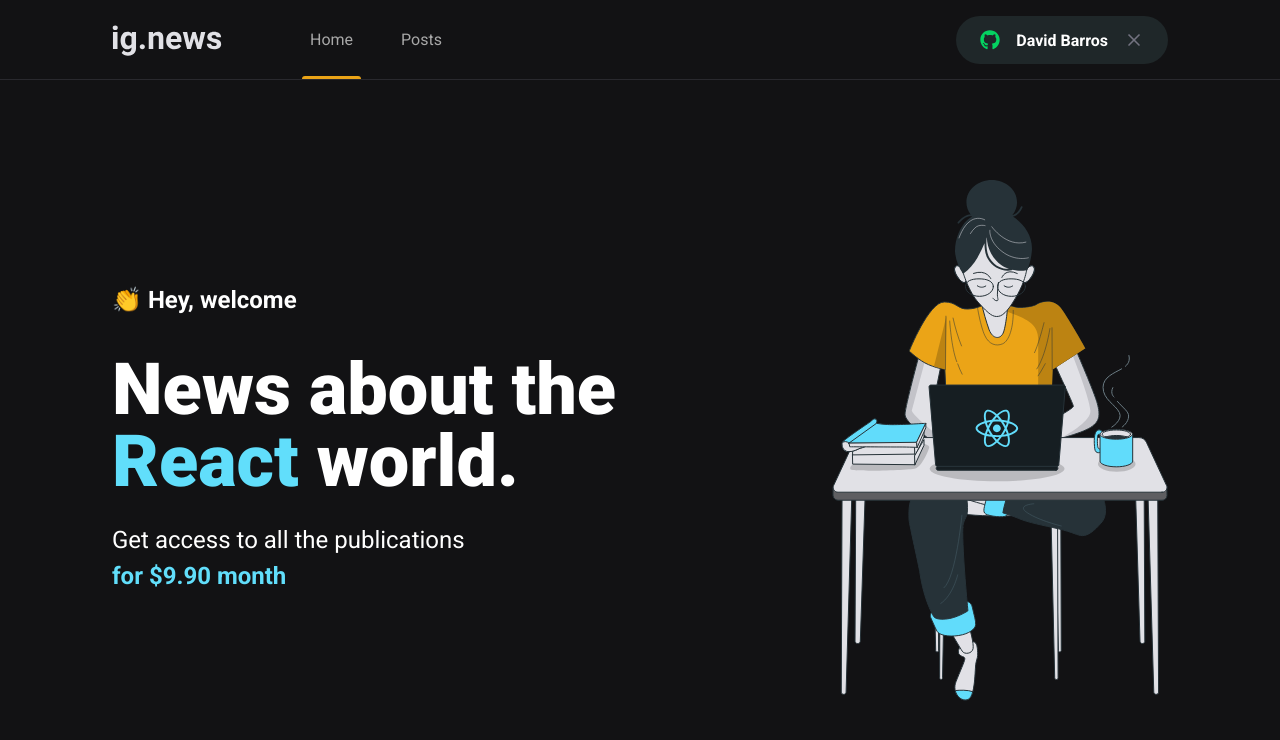
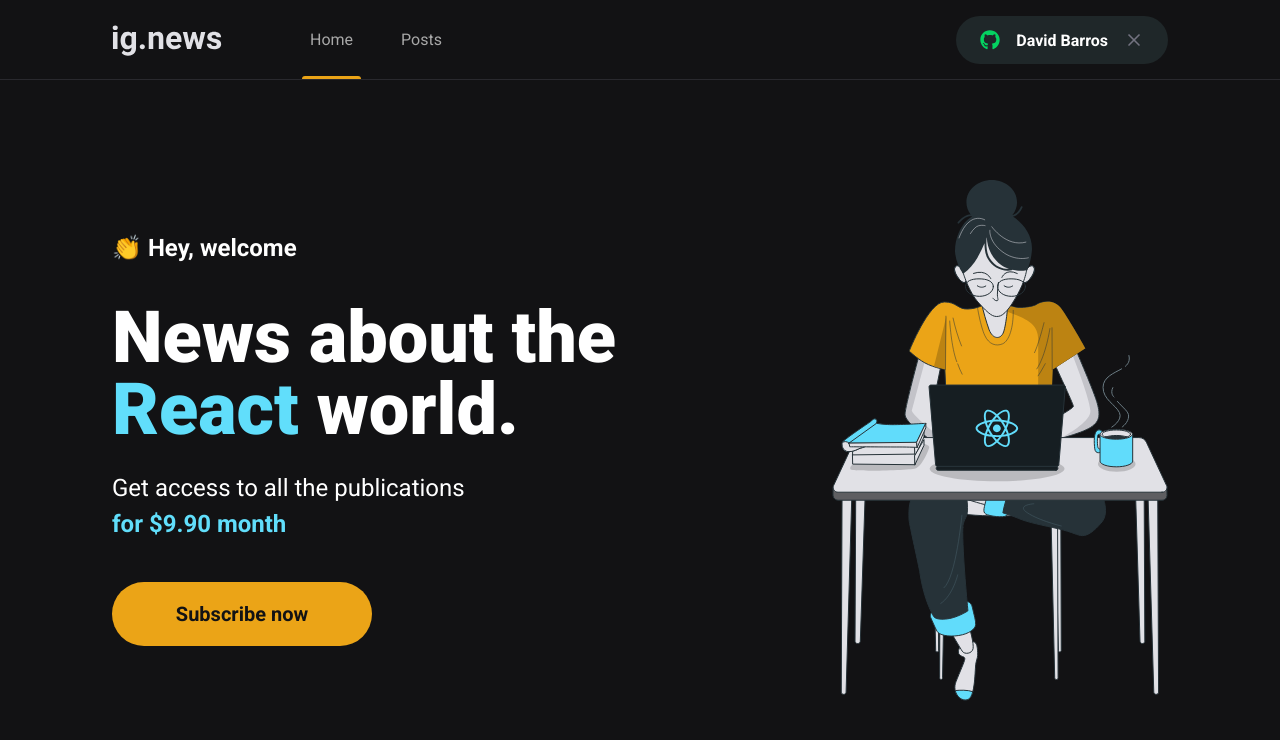
Before and after one commit to dwbarros/IgNews, a Next.js app: page / in a window 1280 px wide. Shown: the top 740 px of the page. Built offline with nearby package versions, Linux system fonts and the light colour scheme.

Commit message:
Create SubscribeButton component.

```diff
--- /dev/null
+++ b/src/components/SubscribeButton/index.tsx
@@ -0,0 +1,12 @@
+import styles from './styles.module.scss';
+
+export function SubscribeButton() {
+    return (
+        <button
+            type="button"
+            className={styles.subscribeButton}
+        >
+            Subscribe now
+        </button>
+    );
+}
--- /dev/null
+++ b/src/components/SubscribeButton/styles.module.scss
@@ -0,0 +1,20 @@
+.subscribeButton {
+    width: 260px;
+    height: 4rem;
+    border: 0;
+    border-radius: 2rem;
+    background: var(--yellow-500);
+    color: var(--grey-900);
+    font-size: 1.25rem;
+    font-weight: bold;
+
+    display: flex;
+    align-items: center;
+    justify-content: center;
+
+    transition: filter 0.2s;
+
+    &:hover {
+        filter: brightness(0.8);
+    }
+}
--- a/src/pages/home.module.scss
+++ b/src/pages/home.module.scss
@@ -38,4 +38,8 @@
             font-weight: bold;
         }
     }
+
+    button {
+        margin-top: 2.5rem;
+    }
 }
--- a/src/pages/index.tsx
+++ b/src/pages/index.tsx
@@ -1,4 +1,5 @@
 import Head from 'next/head';
+import { SubscribeButton } from '../components/SubscribeButton';
 import styles from './home.module.scss';
 
 export default function Home() {
@@ -11,12 +12,18 @@
       <main className={styles.contentContainer}>
         <section className={styles.hero}>
           <span>👏 Hey, welcome</span>
+
           <h1>News about the <span>React</span> world.</h1>
+
           <p>
             Get access to all the publications <br />
             <span>for $9.90 month</span>
           </p>
+
+          <SubscribeButton />
+
         </section>
+
         <img src="/images/avatar.svg" alt="" />
       </main>
     </>
```
